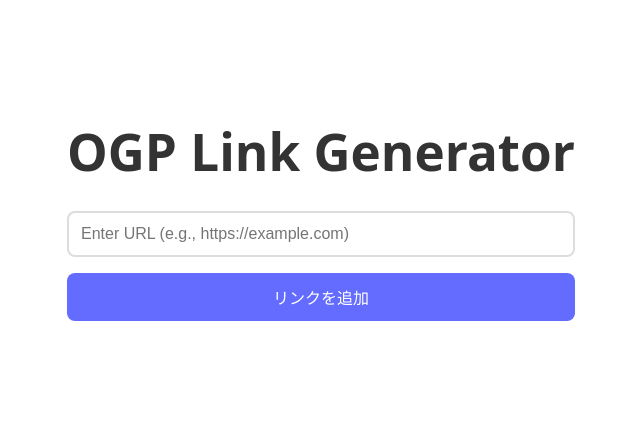
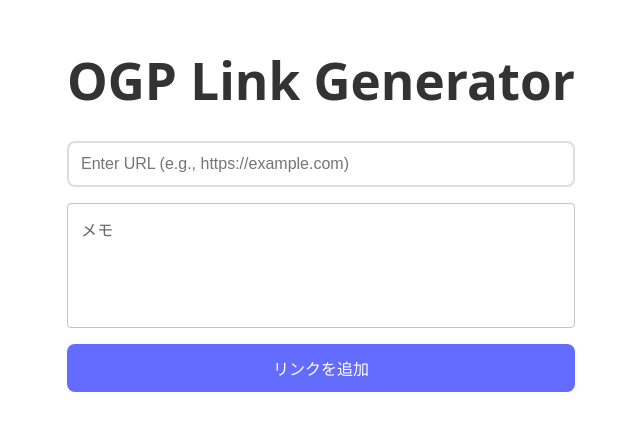
Before and after one commit to guntamania/ogp-link, a React (Vite) app: page / in a window 1280 px wide. Shown: the part 195-626 px from the top of the page, without its empty margins (319-959 px from the left). Built offline with nearby package versions, Linux system fonts and the light colour scheme.

Commit message:
Add memo

```diff
--- a/src/App.tsx
+++ b/src/App.tsx
@@ -5,6 +5,7 @@ import CardContent from '@mui/material/CardContent'
 import CardMedia from '@mui/material/CardMedia'
 import Typography from '@mui/material/Typography'
 import CardActionArea from '@mui/material/CardActionArea'
+import TextField from '@mui/material/TextField'
 
 interface OGPData {
   id: string
@@ -13,10 +14,12 @@ interface OGPData {
   image?: string
   url?: string
   siteName?: string
+  memo?: string
 }
 
 function App() {
   const [url, setUrl] = useState('')
+  const [memo, setMemo] = useState('')
   const [ogpCards, setOgpCards] = useState<OGPData[]>([])
   const [loading, setLoading] = useState(false)
   const [error, setError] = useState<string | null>(null)
@@ -83,12 +86,14 @@ function App() {
         description: getMetaContent('og:description') || getMetaContent('description'),
         image: getMetaContent('og:image'),
         url: getMetaContent('og:url') || targetUrl,
-        siteName: getMetaContent('og:site_name')
+        siteName: getMetaContent('og:site_name'),
+        memo: memo
       }
 
       // 新しいカードを配列に追加
       setOgpCards(prevCards => [...prevCards, ogp])
       setUrl('') // フォームをクリア
+      setMemo('') // メモをクリア
     } catch (err) {
       setError(err instanceof Error ? err.message : 'An error occurred')
     } finally {
@@ -113,6 +118,18 @@ function App() {
             placeholder="Enter URL (e.g., https://example.com)"
             required
             className="url-input"
+          />
+        </div>
+        <div className="form-group">
+          <TextField
+            fullWidth
+            multiline
+            rows={4}
+            value={memo}
+            onChange={(e) => setMemo(e.target.value)}
+            placeholder="メモ（任意）"
+            variant="outlined"
+            label="メモ"
           />
         </div>
         <button type="submit" className="submit-button" disabled={loading}>
@@ -166,6 +183,13 @@ function App() {
                 )}
               </CardContent>
             </CardActionArea>
+            {card.memo && (
+              <CardContent sx={{ borderTop: '1px solid #e0e0e0', backgroundColor: '#f9f9f9' }}>
+                <Typography variant="body2" color="text.secondary" sx={{ whiteSpace: 'pre-wrap' }}>
+                  <strong>メモ:</strong> {card.memo}
+                </Typography>
+              </CardContent>
+            )}
           </Card>
         ))}
       </div>
```
Also changed, not shown: 1 other file (tests, documents, lock files or other folders).
